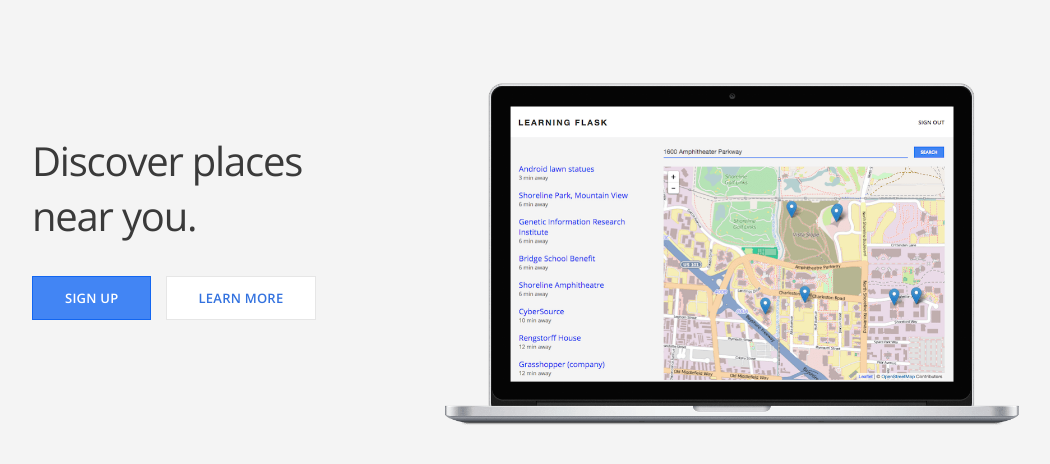
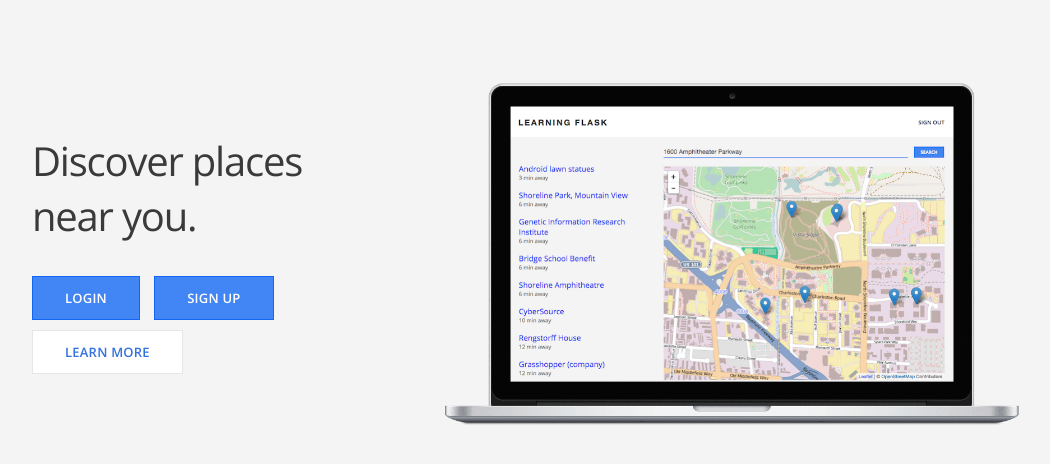
Before and after one commit to arcVyas/flask, a Flask app: page / in a window 1280 px wide. Shown: the part 50-514 px from the top of the page, without its empty margins (108-1158 px from the left). Run offline with Flask 2, Linux system fonts and the light colour scheme; some libraries are stand-ins or nearby versions.

Commit message:
fixing login button

```diff
--- a/templates/about.html
+++ b/templates/about.html
@@ -5,7 +5,7 @@
     <div class="container">
 
     <h2>About Learning Flask</h2>
-    <p>In Learning Flask, you'll build an app that let's you find new places around you. With this app you can find places you like, and discover new points of interest wherever you are.</p>
+    <p>This is me learning flask - Vyas</p>
 
     </div>
   </main>
--- a/templates/index.html
+++ b/templates/index.html
@@ -6,8 +6,13 @@
 
       <div class="section-content">
         <h2>Discover places near you.</h2>
+        <div>
+        <a href="{{ url_for('login') }}" class="btn-primary">Login</a>
         <a href="{{ url_for('signup') }}" class="btn-primary">Sign up</a>
+        </div>
+        <div style="margin-top: 10px;">
         <a href="{{ url_for('about') }}" class="btn-secondary">Learn more</a>
+        </div>
       </div>
 
       <div class="section-device">
```
Also changed, not shown: 1 other file.
